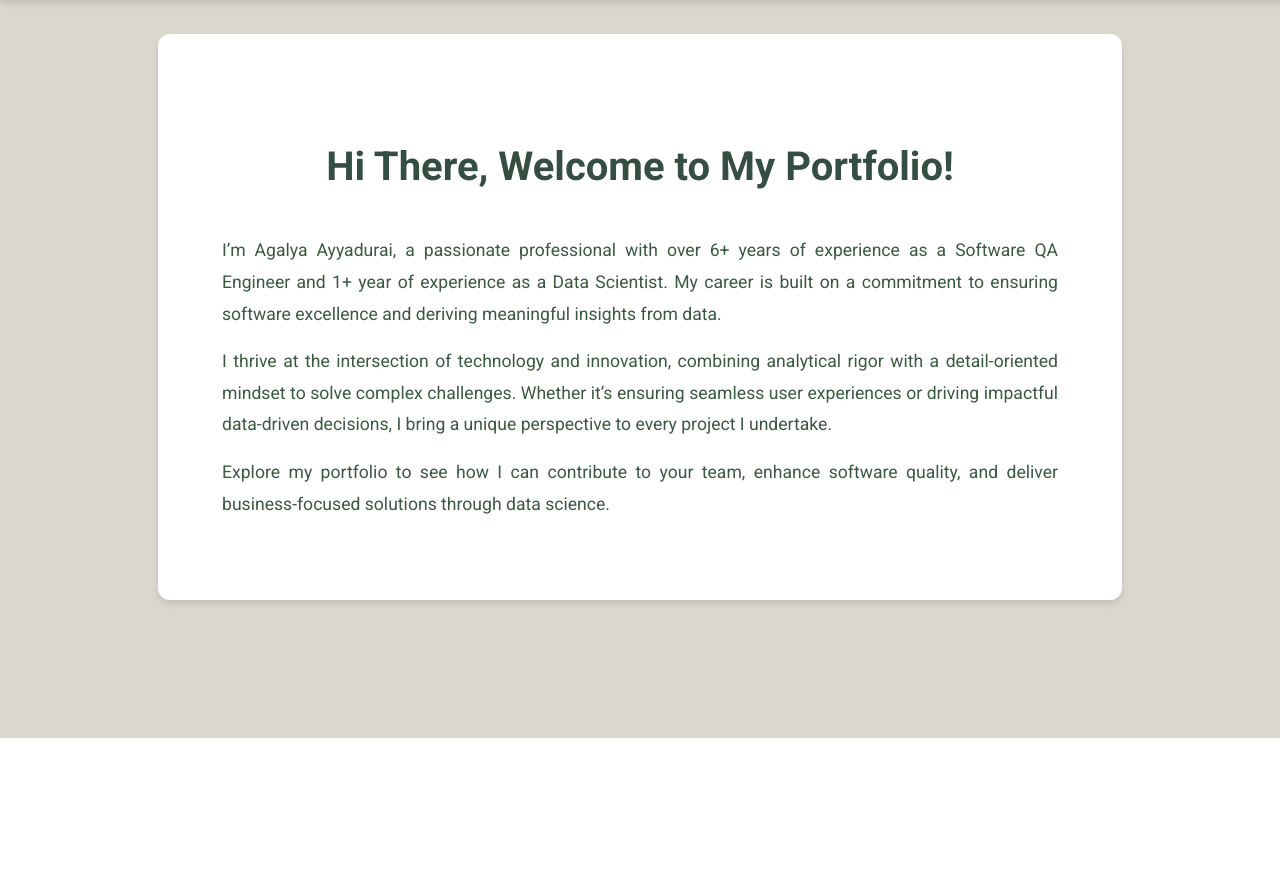
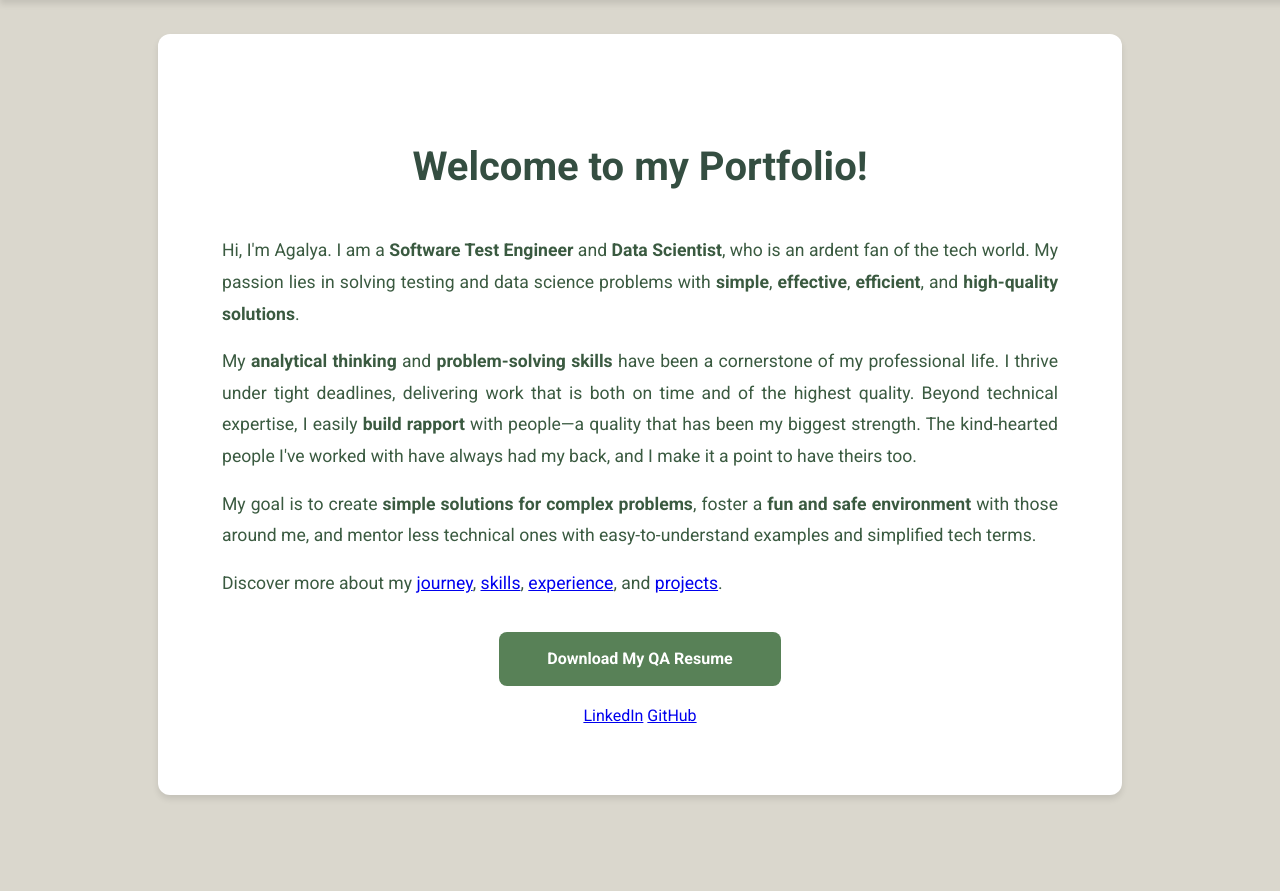
Before and after one commit to AyyaduraiAgalya/portfolio-website-flask, a Flask app: page / in a window 1280 px wide. Shown: the part 62-953 px from the top of the page. Before the commit the page ends 800 px from the top, so only its background shows below. Run offline with Flask 3, Linux system fonts and the light colour scheme.

Commit message:
Updated the Home section content and included download resume feature

```diff
--- a/app/templates/home.html
+++ b/app/templates/home.html
@@ -2,31 +2,31 @@
 
 {% block content %}
 <section class="home">
-    <h1>Hi There, Welcome to My Portfolio!</h1>
+    <h1>Welcome to my Portfolio!</h1>
     <p>
-        I’m Agalya Ayyadurai, a passionate professional with over 6+ years of experience as a
-        Software QA Engineer and 1+ year of experience as a Data Scientist. My career is built on a commitment to ensuring
-        software excellence and deriving meaningful insights from data.
+        Hi, I'm Agalya. I am a <strong>Software Test Engineer</strong> and <strong>Data Scientist</strong>, who is an ardent fan of the tech world. My passion lies in solving testing and data science problems with <strong>simple</strong>, <strong>effective</strong>, <strong>efficient</strong>, and <strong>high-quality solutions</strong>.
     </p>
     <p>
-        I thrive at the intersection of technology and innovation, combining analytical rigor with
-        a detail-oriented mindset to solve complex challenges. Whether it’s ensuring seamless user
-        experiences or driving impactful data-driven decisions, I bring a unique perspective to every
-        project I undertake.
+        My <strong>analytical thinking</strong> and <strong>problem-solving skills</strong> have been a cornerstone of my professional life. I thrive under tight deadlines, delivering work that is both on time and of the highest quality. Beyond technical expertise, I easily <strong>build rapport</strong> with people—a quality that has been my biggest strength. The kind-hearted people I've worked with have always had my back, and I make it a point to have theirs too.
     </p>
     <p>
-        Explore my portfolio to see how I can contribute to your team, enhance software quality, and
-        deliver business-focused solutions through data science.
+        My goal is to create <strong>simple solutions for complex problems</strong>, foster a <strong>fun and safe environment</strong> with those around me, and mentor less technical ones with easy-to-understand examples and simplified tech terms.
     </p>
-
-<!--    &lt;!&ndash; Resumes &ndash;&gt;-->
-<!--    <div class="resume-links">-->
-<!--        <a href="{{ url_for('static', filename='Agalya_Ayyadurai_Resume_QA.pdf') }}" class="btn" download>-->
-<!--            Download My Software QA Resume-->
-<!--        </a>-->
+    <p>
+        Discover more about my <a href="about">journey</a>, <a href="skills">skills</a>, <a href="experience">experience</a>, and <a href="projects">projects</a>.
+    </p>
+    <div class="resume-links">
+        <a href="{{ url_for('static', filename='Agalya_Ayyadurai_Resume_QA.pdf') }}" class="btn" download>
+            Download My QA Resume
+        </a>
 <!--        <a href="{{ url_for('static', filename='Agalya_Ayyadurai_Resume_DS.pdf') }}" class="btn" download>-->
 <!--            Download My Data Science Resume-->
 <!--        </a>-->
-<!--    </div>-->
+    </div>
+    <p></p>
+    <div class="social-links">
+        <a href="https://www.linkedin.com/in/agalya-ayyadurai-286517172/" target="_blank">LinkedIn</a>
+        <a href="https://github.com/AyyaduraiAgalya" target="_blank">GitHub</a>
+    </div>
 </section>
 {% endblock %}
--- a/manage.py
+++ b/manage.py
@@ -1,4 +1,4 @@
-from app import create_app
+from app.app import create_app
 
 app = create_app()
 
```
Also changed, not shown: 2 other files.
